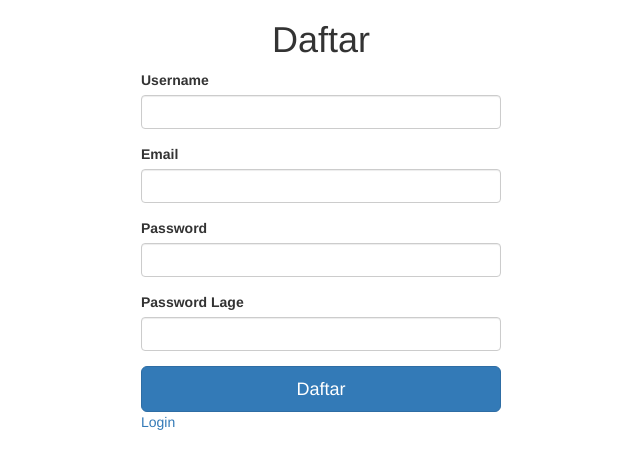
After one commit to natagonz/easyhrd, a Flask app: page /admin-register in a window 1280 px wide. The commit adds this page. Shown: the top 469 px of the page, without its empty margins (334-974 px from the left). Run offline with Flask 2, Linux system fonts and the light colour scheme; some libraries are stand-ins or nearby versions.

Commit message:
Fixing bug

```diff
--- a/app.py
+++ b/app.py
@@ -1,6 +1,6 @@
 from flask import Flask , render_template, request, flash, redirect, url_for
 from flask_sqlalchemy import SQLAlchemy
-from form import UserRegisterForm ,UserLoginForm, AddEmployeForm, AddAttendanceForm,AddReviewForm,EditPhotoForm,SuperuserRegisterForm,ForgotPasswordForm,ResetPasswordForm
+from form import UserRegisterForm ,UserLoginForm, AddEmployeForm, AddAttendanceForm,AddReviewForm,EditPhotoForm,SuperuserRegisterForm,ForgotPasswordForm,ResetPasswordForm,OwnerRegisterForm,OwnerLoginForm
 from werkzeug.security import generate_password_hash, check_password_hash
 from datetime import datetime, timedelta
 from flask_login import LoginManager , UserMixin, login_user, login_required, logout_user, current_user
@@ -41,6 +41,7 @@ mail = Mail(app)
 s = URLSafeTimedSerializer("secret")
 
 
+
 class User(db.Model):
 	id = db.Column(db.Integer,primary_key=True)
 	username = db.Column(db.String(100))
@@ -48,6 +49,7 @@ class User(db.Model):
 	phone = db.Column(db.String(100))
 	company = db.Column(db.String(100))
 	password = db.Column(db.String(100))
+	double_pass = db.Column(db.String(400))
 	role = db.Column(db.String(100))
 	trial_date = db.Column(db.DateTime())
 	start_date = db.Column(db.DateTime())
@@ -135,6 +137,53 @@ def Index():
 
 
 
+
+##################### admin route #####################
+@app.route("/admin-register",methods=["GET","POST"])
+def OwnerRegister():
+	form = OwnerRegisterForm()
+	if form.validate_on_submit():
+		hass = generate_password_hash(form.password.data,method="sha256")
+		double = generate_password_hash(form.double.data,method="sha256")
+		user = User(username=form.username.data,email=form.email.data,password=hass,double_pass=double,role="SuperUser")
+		db.session.add(user)
+		db.session.commit()
+		return redirect(url_for("OwnerLogin"))
+	return render_template("admin/register.html",form=form)
+
+
+
+@app.route("/yuk-masuk",methods=["GET","POST"])
+def OwnerLogin():
+	form = OwnerLoginForm()
+	if form.validate_on_submit():
+		user = User.query.filter_by(username=form.username.data).first()
+		if user :
+			if check_password_hash(user.password,form.password.data):
+				if check_password_hash(user.double_pass,form.double.data):
+					login_user(user)
+					flash("Yuk masuk")
+					return redirect(url_for("Index"))
+		flash("Someting wrong","danger")
+	return render_template("admin/login.html",form=form)
+
+
+
+
+
+@app.route("/dashboard/admin/all-user",methods=["GET","POST"])
+@login_required
+def AdminAllUser():
+	users = User.query.filter_by(role="user").all()
+	return render_template("admin/all_user.html",users=users)
+
+
+
+
+
+############# user############################
+
+
 @app.route("/register",methods=["GET","POST"])
 def UserRegister():
 	form = SuperuserRegisterForm()
@@ -143,7 +192,7 @@ def UserRegister():
 		start = trial + timedelta(days=7)
 		renew = start + timedelta(days=365)
 		hass = generate_password_hash(form.password.data,method="sha256")
-		user = User(username=form.username.data,email=form.email.data,phone=form.phone,company=form.company.data,password=hass,trial_date=trial,start_date=start,renew_date=renew,role="user",status="trial")
+		user = User(username=form.username.data,email=form.email.data,phone=form.phone.data,company=form.company.data,password=hass,trial_date=trial,start_date=start,renew_date=renew,role="user",status="trial")
 		check_email = User.query.filter_by(email=form.email.data).all()
 		if len(check_email) > 0 :
 			flash("Email telah terdaftar","danger")
@@ -162,10 +211,13 @@ def UserLogin():
 	if form.validate_on_submit():
 		user = User.query.filter_by(email=form.email.data).first()
 		if user :
-			if check_password_hash(user.password,form.password.data):
-				login_user(user)
-				flash("Anda berhasil masuk","success")
-				return redirect(url_for("UserDashboard"))
+			if user.role == "SuperUser":
+				return render_template("user/login.html",form=form)
+			else :
+				if check_password_hash(user.password,form.password.data):
+					login_user(user)
+					flash("Anda berhasil masuk","success")
+					return redirect(url_for("UserDashboard"))
 		flash("Email atau Password salah","danger")
 	return render_template("user/login.html",form=form)
 
@@ -244,6 +296,7 @@ def UserResetPassword():
 
 
 @app.route("/dashboard",methods=["GET","POST"])
+@login_required
 def UserDashboard():
 	if current_user.role == "user":
 		employe = len(Employe.query.filter_by(owner_id=current_user.id).all())
@@ -305,14 +358,13 @@ def AddEmploye():
 	form = AddEmployeForm()
 	if form.validate_on_submit():
 		if current_user.role == "user":
-			filename = images.save(form.image.data)
-			employe = Employe(name=form.name.data,email=form.email.data,phone=form.phone.data,departement=form.departement.data,skill=form.skill.data,salary=form.salary.data,added=form.added.data,birth=form.birth.data,address=form.address.data,gender=form.gender.data,status=form.status.data,religion=form.religion.data,owner_id=current_user.id,image_name=filename)
+			employe = Employe(name=form.name.data,email=form.email.data,phone=form.phone.data,departement=form.departement.data,skill=form.skill.data,salary=form.salary.data,added=form.added.data,birth=form.birth.data,address=form.address.data,gender=form.gender.data,status=form.status.data,religion=form.religion.data,owner_id=current_user.id,image_name="avatar.png")
 			db.session.add(employe)
 			db.session.commit()
 			flash("Data pegawai berhasil di tambah","success")
 			return redirect(url_for("AllEmploye"))
 		else :
-			employe = Employe(name=form.name.data,email=form.email.data,phone=form.phone.data,departement=form.departement.data,skill=form.skill.data,salary=form.salary.data,added=form.added.data,birth=form.birth.data,address=form.address.data,gender=form.gender.data,status=form.status.data,religion=form.religion.data,owner_id=current_user.users,image_name=filename)
+			employe = Employe(name=form.name.data,email=form.email.data,phone=form.phone.data,departement=form.departement.data,skill=form.skill.data,salary=form.salary.data,added=form.added.data,birth=form.birth.data,address=form.address.data,gender=form.gender.data,status=form.status.data,religion=form.religion.data,owner_id=current_user.users,image_name="avatar.png")
 			db.session.add(employe)
 			db.session.commit()
 			flash("Data pegawai berhasil di tambah","success")
@@ -326,10 +378,12 @@ def AddEmploye():
 def AllEmploye():
 	if current_user.role == "user":
 		employer = Employe.query.filter_by(owner_id=current_user.id).all()
-		return render_template("user/all_employe.html",employer=employer)
+		length = len(employer)
+		return render_template("user/all_employe.html",employer=employer,length=length)
 	else :
 		employer = Employe.query.filter_by(owner_id=current_user.users).all()
-		return render_template("user/all_employe.html",employer=employer)
+		length = len(employer)
+		return render_template("user/all_employe.html",employer=employer,length=length)
 
 
 
--- a/form.py
+++ b/form.py
@@ -48,7 +48,7 @@ class AddEmployeForm(FlaskForm):
 	gender = SelectField("Jenis Kelamin",choices= [("Laki Laki","Laki Laki"),("Perempuan","Perempuan")])
 	status = SelectField("Status",choices= [("Menikah","Menikah"),("Belum Menikah","Belum Menikah")])
 	religion = 	StringField("Agama",validators=[Length(max=100)])
-	image = FileField("Upload photo",validators=[FileAllowed(images,"Images Only")])
+
 
 
 class AddReviewForm(FlaskForm):
@@ -72,3 +72,22 @@ class AddAttendanceForm(FlaskForm):
 	end = DateField("Sampai Tanggal",format="%m/%d/%Y")
 	reason = StringField("Alasan Cuti")
 	status = SelectField("Status",choices= [("Belum Di Setujui","Belum Di Setujui"),("Di Setujui","Di Setujui")])
+
+
+
+
+
+
+
+class OwnerRegisterForm(FlaskForm):
+	username = StringField("Username",validators=[InputRequired(),Length(max=100)])
+	email = StringField("Email",validators=[InputRequired(),Length(max=100),Email()])
+	password = PasswordField("Password",validators=[InputRequired(),Length(min=6,max=100)])
+	double = PasswordField("Password Lage",validators=[InputRequired(),Length(min=6,max=100)])
+
+
+
+class OwnerLoginForm(FlaskForm):
+	username = StringField("Username",validators=[InputRequired(),Length(max=100)])
+	password = PasswordField("Password",validators=[InputRequired(),Length(min=6,max=100)])
+	double = PasswordField("Password Lage",validators=[InputRequired(),Length(min=6,max=100)])
--- /dev/null
+++ b/templates/admin/register.html
@@ -0,0 +1,39 @@
+{% extends "layouts/layout.html" %}
+
+{% block title %} Register Admin {% endblock%}
+
+
+{% block content %}
+<link href="{{url_for ('static',filename='css/auth.css')}}" rel="stylesheet"/>
+<div class="container">
+    <div class="row">
+        <div class="col-sm-6 col-md-4 col-md-offset-4">
+            <h1 class="text-center login-title">Daftar</h1>
+            <div class="account-wall">
+
+                {% from "includes/_formhelpers.html" import render_field %}
+                <form class="form-signin" method="POST" enctype="multipart/form-data">
+                {{ form.hidden_tag() }}
+                <div class="form-group">
+                     {{ render_field(form.username, class="form-control")}}
+                </div>
+                <div class="form-group">
+                     {{ render_field(form.email, class="form-control")}}
+                </div>
+                <div class="form-group">
+                     {{ render_field(form.password, class="form-control")}}
+                </div>
+                <div class="form-group">
+                     {{ render_field(form.double, class="form-control")}}
+                </div>
+
+                <button class="btn btn-lg btn-primary btn-block" type="submit">Daftar</button>
+
+
+                </form>
+            </div>
+            <a href="/login" class="text-center new-account">Login</a>
+        </div>
+    </div>
+</div>
+{% endblock %}
--- a/templates/user/all_attendance.html
+++ b/templates/user/all_attendance.html
@@ -26,6 +26,7 @@
                     <td></td>
                 </tr>
                 </thead>
+
 
                 {% for atten in attendances  %}
                     <tbody>
--- a/templates/user/all_employe.html
+++ b/templates/user/all_employe.html
@@ -11,12 +11,15 @@
 <div class="row">
 <div class="col-md-11 ">
 <div class="row">
+{% if length == 0 %}
+<h3> Halo {{ current_user.username }},Anda belum memiliki data pegawai. Silakan di tambah <a href="/dashboard/add-employe">disini</a> atau klik tanda plus di samping  </h3>
+{% else %}
 {% for employe in employer %}
   <div class="col-md-6 col-lg-4">
     <div class="card hover-shadow">
       <div class="card-body text-center pt-1 pb-20">
         <a href="/dashboard/employe/{{ employe.id }}">
-          <img class="avatar avatar-xxl" src="http://easyhrd.com/static/img/profile/{{employe.image_name}}">
+          <img class="avatar avatar-xxl" src="http://127.0.0.1:5000/static/img/profile/{{employe.image_name}}">
         </a>
         <h5 class="mt-2 mb-0"><a class="hover-primary" href="/dashboard/employe/{{ employe.id }}">{{ employe.name }}</a></h5>
         <span>{{ employe.departement }}</span>
@@ -24,6 +27,7 @@
     </div>
   </div>
 {% endfor %}
+{% endif %}
 
 
 
--- a/templates/user/dashboard.html
+++ b/templates/user/dashboard.html
@@ -26,7 +26,7 @@
                                 <div class="footer">
                                     <hr />
                                     <div class="stats">
-                                        <i class="ti-plus"></i> <a href="/dashboard/add-deals">Tambah Data Pegawai</a>
+                                        <i class="ti-plus"></i> <a href="/dashboard/add-employe">Tambah Data Pegawai</a>
                                     </div>
                                 </div>
                             </div>
@@ -51,7 +51,7 @@
                                 <div class="footer">
                                     <hr />
                                     <div class="stats">
-                                        <i class="ti-plus"></i> <a href="/dashboard/add-deals">Tambah Data Cuti</a>
+                                        <i class="ti-plus"></i> <a href="/dashboard/add-attendance">Tambah Data Cuti</a>
                                     </div>
                                 </div>
                             </div>
```
Also changed, not shown: templates/admin/all_user.html (added, +69 -0 lines), templates/admin/login.html (added, +36 -0 lines), templates/user/add_employe.html (+0 -8 lines), templates/user/employe.html (+19 -3 lines).
